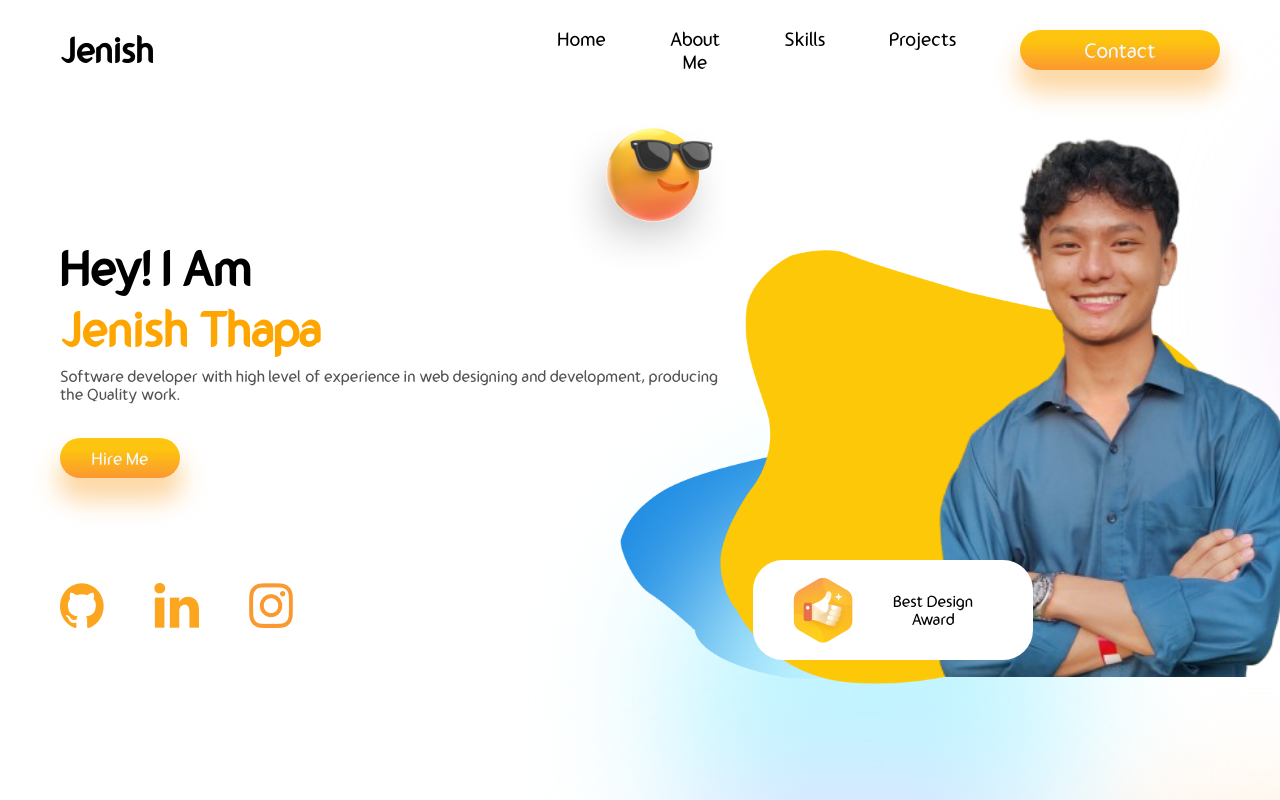
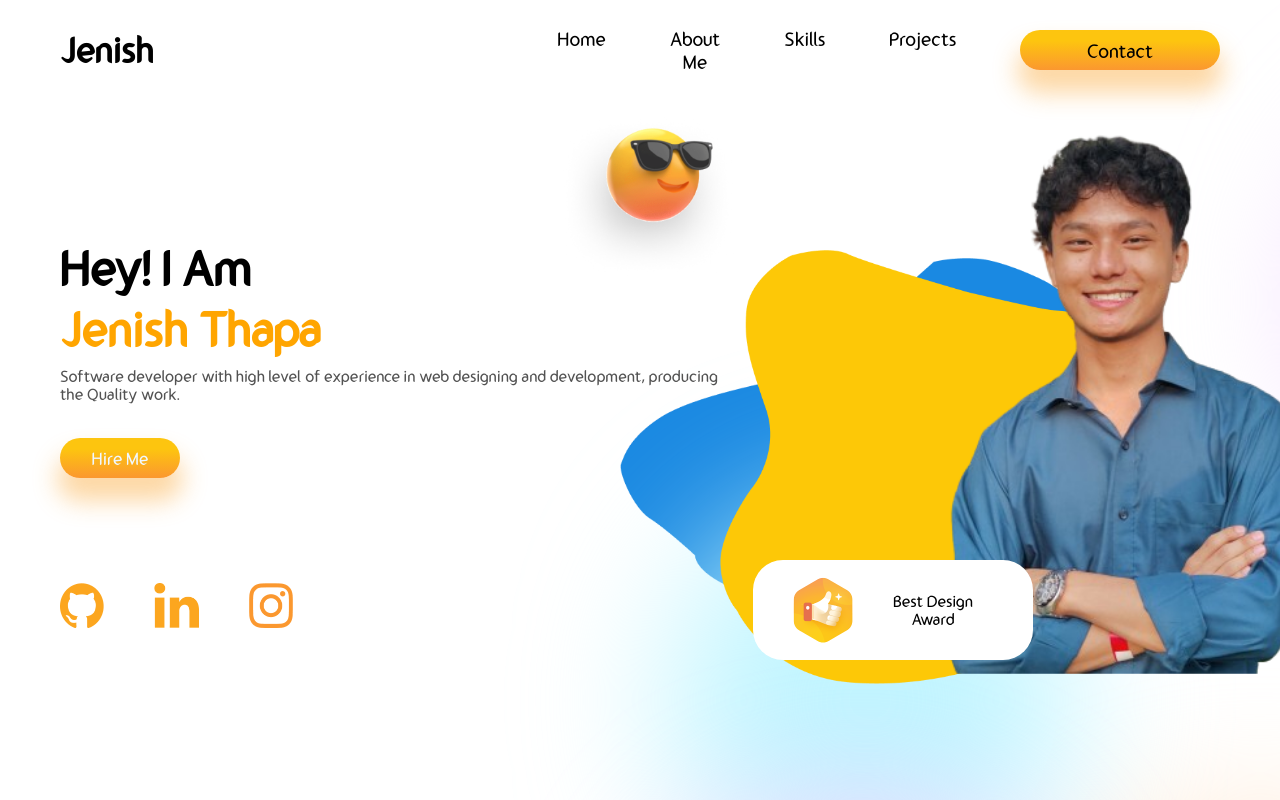
Before and after one commit to Beserker-356/Portfolio-Project, a React (Create React App) app: page / in a window 1280 px wide. Shown: the top 800 px of the page. Built offline with nearby package versions, Linux system fonts and the light colour scheme.

Commit message:
Minor changes

```diff
--- a/src/Components/About/About.js
+++ b/src/Components/About/About.js
@@ -2,7 +2,7 @@ import "./About.css";
 
 function About() {
   return (
-    <div className="about">
+    <div className="about" id="about">
       <h1>About Me</h1>
       <div className="abt-cont">
         <p>
--- a/src/Components/Contact/Contact.js
+++ b/src/Components/Contact/Contact.js
@@ -2,7 +2,7 @@ import "./Contact.css"
 
 function Contact() {
     return (
-      <div className="form">
+      <div className="form" id="contact">
         <div className="f-left">
           <div className="f-text">
             <span>Get in touch</span>
--- a/src/Components/Header/Header.css
+++ b/src/Components/Header/Header.css
@@ -36,10 +36,12 @@
     list-style: none;
 }
 
-.n-list>ul a{
+a{
     text-decoration: none;
     color: black;
     font-size: 1.2rem;
+    cursor: pointer;
+    z-index: 1;
 }
 
 .n-list>ul >li:hover{
--- a/src/Components/Header/Header.js
+++ b/src/Components/Header/Header.js
@@ -2,7 +2,7 @@ import "./Header.css"
 
 function Navbar() {
   return (
-    <div className="n-wrapper">
+    <div className="n-wrapper" id="home">
       <div className="n-left">
         <div className="n-name">Jenish</div>
       </div>
@@ -10,20 +10,22 @@ function Navbar() {
         <nav className="n-list">
           <ul>
             <li>
-              <a href="">Home</a>
+              <a href="#home">Home</a>
             </li>
             <li>
-              <a href="">About Me</a>
+              <a href="#about">About Me</a>
             </li>
             <li>
-              <a href="">Skills</a>
+              <a href="#skills">Skills</a>
             </li>
             <li>
-              <a href="">Projects</a>
+              <a href="#projects">Projects</a>
             </li>
           </ul>
         </nav>
-        <button className="n-button">Contact</button>
+        <button className="n-button">
+          <a href="#contact">Contact</a>
+        </button>
       </div>
     </div>
   );
--- a/src/Components/Intro/Intro.css
+++ b/src/Components/Intro/Intro.css
@@ -76,7 +76,7 @@
 
 .boy {
   position: relative;
-  top: 2px;
+  top: 85px;
   left: 150px;
   z-index: 1;
   scale: 1.3;
--- a/src/Components/Projects/Projects.js
+++ b/src/Components/Projects/Projects.js
@@ -12,7 +12,7 @@ import "swiper/css/autoplay";
 
 function Projects() {
   return (
-    <div className="projects">
+    <div className="projects" id="projects">
       <p>
         Recent <span> Projects</span>
       </p>
--- a/src/Components/Skills/Skills.js
+++ b/src/Components/Skills/Skills.js
@@ -6,7 +6,7 @@ import "./skills.css";
 
 function Skills() {
     return (
-      <div className="skills">
+      <div className="skills" id="skills">
         <h1>Skills</h1>
         <div className="progress-cont">
           <ProgressBar percent={100} name={"HTML"} />
```
Also changed, not shown: src/Components/Experience/Experience.js (deleted, +0 -23 lines), src/Images/me.png.
